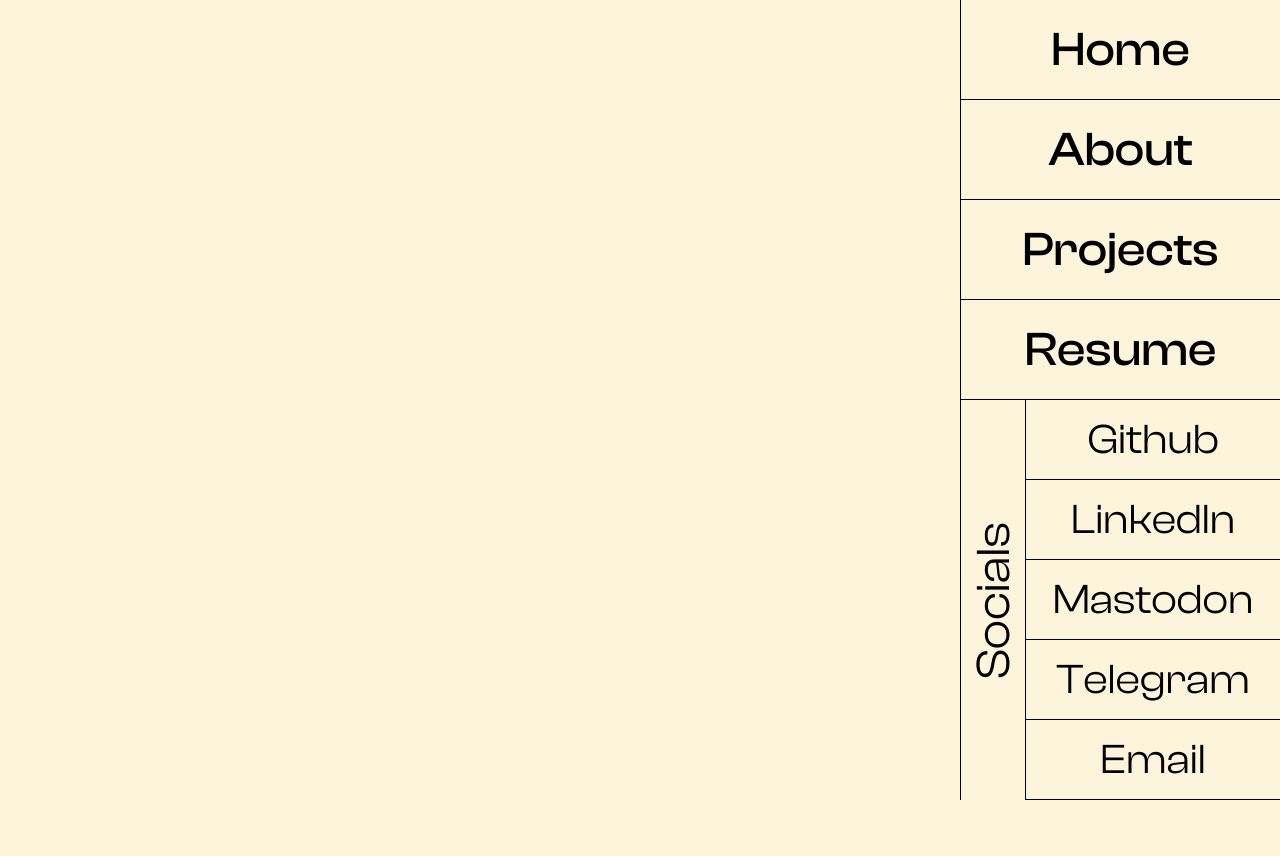
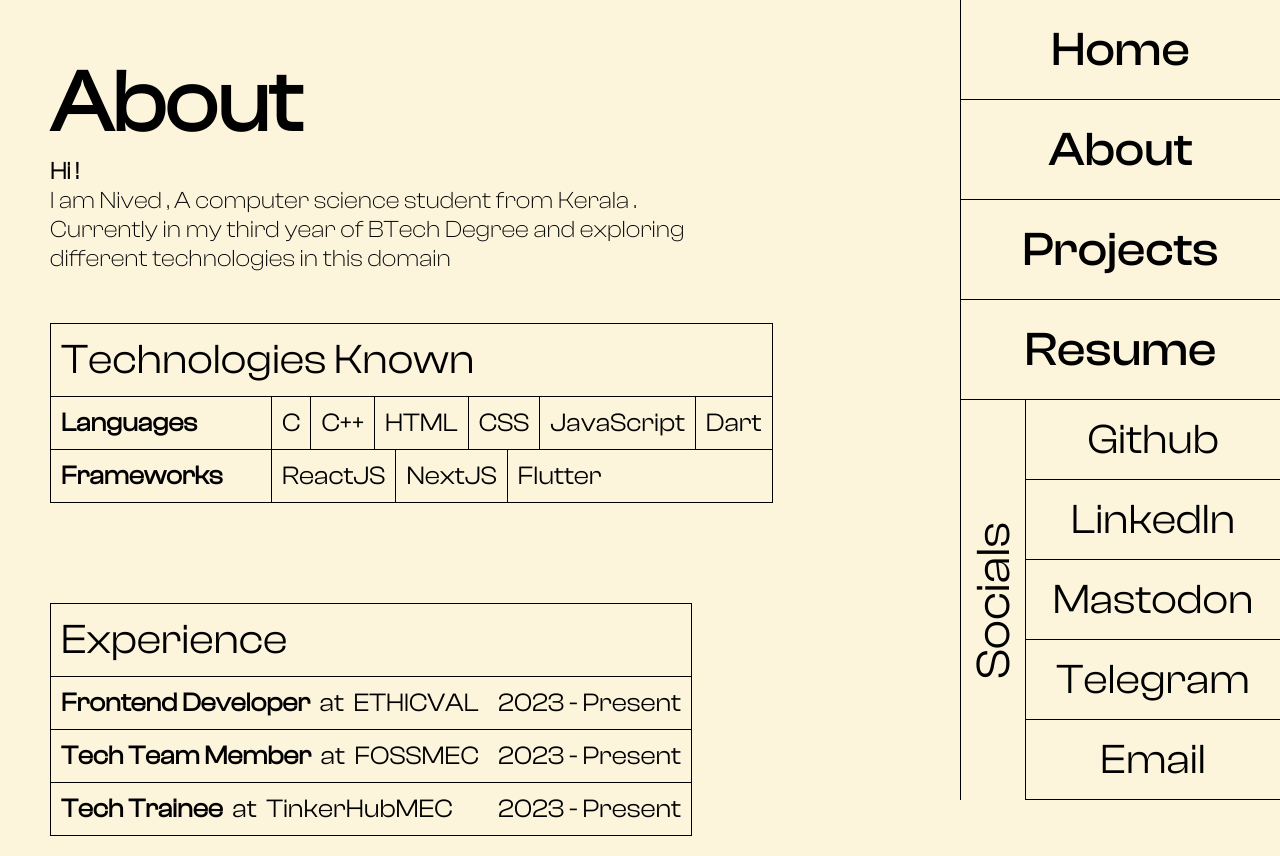
Before and after one commit to n1ved/portfolioV3, a SvelteKit app: page /about in a window 1280 px wide. Shown: the top 856 px of the page. Before the commit the page ends 800 px from the top, so only its background shows below. Built offline with nearby package versions, Linux system fonts and the light colour scheme.

Commit message:
Add about page

```diff
--- a/src/routes/about/+page.svelte
+++ b/src/routes/about/+page.svelte
@@ -0,0 +1,168 @@
+<script>
+
+    let lang = [
+        'C',
+        'C++',
+        'HTML',
+        'CSS',
+        'JavaScript',
+        'Dart'
+    ]
+
+    let frameworks = [
+        'ReactJS',
+        'NextJS',
+        'Flutter',
+    ]
+
+    let experience = [
+        {
+            role : "Frontend Developer",
+            org: 'ETHICVAL',
+            start : '2023',
+            end : 'Present'
+        },
+        {
+            role : 'Tech Team Member',
+            org: 'FOSSMEC',
+            start : '2023',
+            end : 'Present'
+        },
+        {
+            role : 'Tech Trainee',
+            org: 'TinkerHubMEC',
+            start : '2023',
+            end : 'Present'
+        }
+    ]
+</script>
+
+<div class="main">
+    <h1 class="title">About</h1>
+    <p class="desc">
+        <b>Hi !</b><br/>
+        I am Nived , A computer science student from Kerala . Currently in my third year of BTech Degree and exploring different technologies in this domain
+        <br/>
+    </p>
+
+    <div class="skills">
+        <h2>Technologies Known</h2>
+        <ul>
+            <li><b>Languages</b></li>
+            {#each lang as l}
+                <li>{l}</li>
+            {/each}
+        </ul>
+        <ul>
+            <li><b>Frameworks</b></li>
+            {#each frameworks as l}
+                <li>{l}</li>
+            {/each}
+        </ul>
+    </div>
+    <div class="experience">
+        <h2>Experience</h2>
+        <ul>
+            {#each experience as l}
+                <li>
+                    <div><b>{l.role}</b>&nbsp;&nbsp;at&nbsp;&nbsp;{l.org}</div>
+                    <div>{l.start} - {l.end}</div>
+                </li>
+            {/each}
+        </ul>
+    </div>
+</div>
+
+<style>
+    .main {
+        display: flex;
+        flex-direction: column;
+        align-items: flex-start;
+        justify-content: center;
+        max-width: 75vw;
+        box-sizing: border-box;
+        margin-top: 50px;
+        margin-left: 50px;
+    }
+
+    .title {
+        font-size: 86px;
+        font-weight: 700;
+    }
+
+    .desc {
+        font-size: 24px;
+        font-family: ClashDisplay-Light, 'serif';
+        font-weight: 300;
+        width: 70%;
+
+    }
+
+    .skills{
+        display: flex;
+        flex-direction: column;
+        justify-content: space-between;
+        width: fit-content;
+        border: 1px solid black;
+        font-size: 28px;
+        margin: 50px 0;
+    }
+
+    .skills h2{
+        padding: 10px;
+        font-weight: 500;
+    }
+
+    .skills ul{
+        list-style-type: none;
+        padding: 0;
+        margin: 0;
+        display: flex;
+        flex-direction: row;
+        border-top: 1px solid black;
+        font-size: 26px;
+    }
+
+    .skills ul li{
+        padding: 10px;
+        border-right: 1px solid black;
+    }
+
+    .skills ul li:first-child{
+        width: 200px;
+    }
+
+    .skills ul li:last-child{
+        border-right: none;
+    }
+    .experience{
+        display: flex;
+        flex-direction: column;        margin: 50px 0;
+        justify-content: space-between;
+        width: 50vw;
+        border: 1px solid black;
+        font-size: 28px;
+        font-weight: 200;
+    }
+
+    .experience h2{
+        padding: 10px;
+        font-weight: 500;
+    }
+
+    .experience ul{
+        list-style-type: none;
+        margin: 0;
+        display: flex;
+        flex-direction: column;
+        font-size: 26px;
+    }
+
+    .experience ul li{
+        display: flex;
+        flex-direction: row;
+        justify-content: space-between;
+        padding: 10px;
+        border-top: 1px solid black;
+    }
+</style>
```
